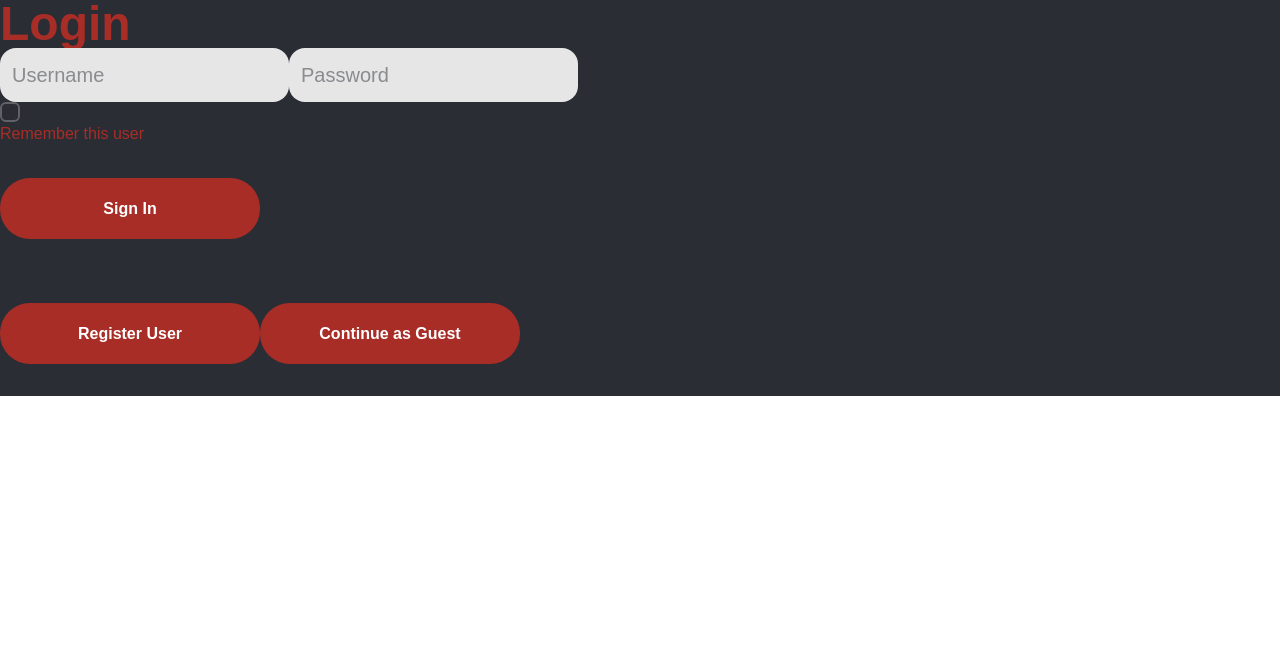
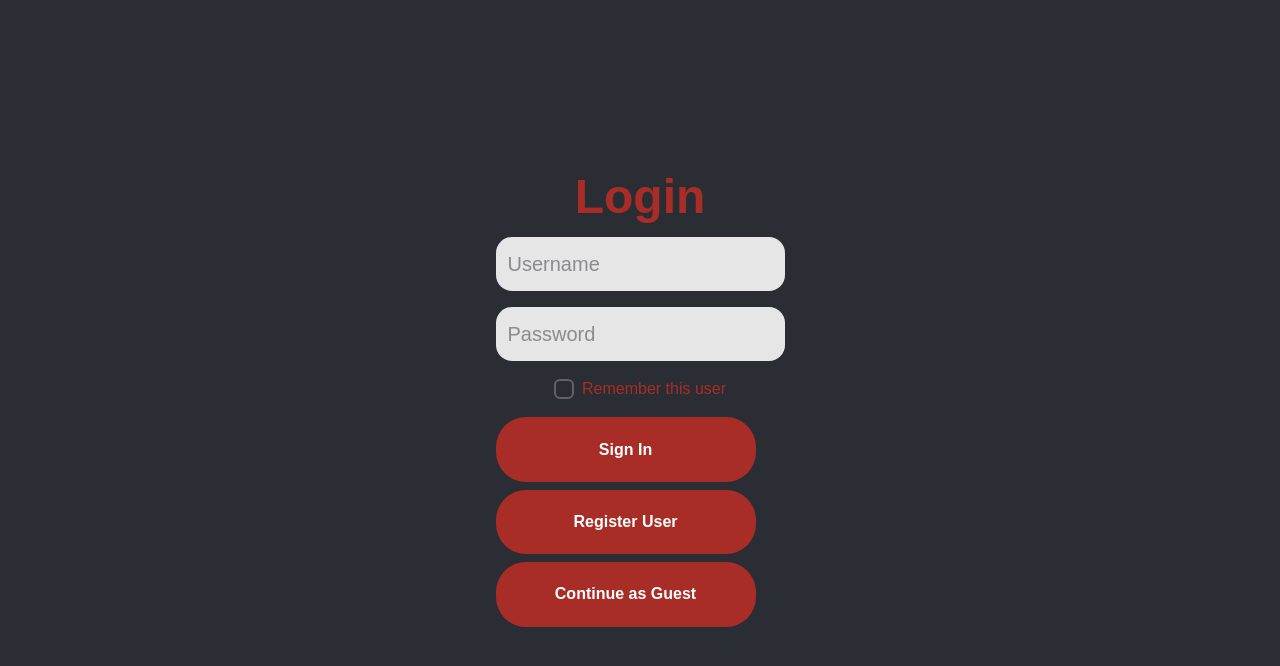
Before and after one commit to DiarmidGR/login-react-express, a React (Vite) app in the folder frontend/: page /login in a window 1280 px wide. Shown: the top 666 px of the page. Built offline with nearby package versions, Linux system fonts and the light colour scheme; a web font is replaced by a local one.

Commit message:
styling updates for Login page

```diff
--- a/frontend/src/index.css
+++ b/frontend/src/index.css
@@ -33,6 +33,7 @@
   display:flex;
   font-family: 'Switzer', sans-serif;
   font-weight:400;
+  height:100%;
 }
 
 body, html {
@@ -60,6 +61,7 @@ body, html {
     color: var(--secondary-color);
     border:none;
     padding:0.6em;
+    width: min-content;
 }
 
 .login-input:focus{
@@ -68,20 +70,19 @@ body, html {
 }
 
 /* login page buttons */
-button{
+.login-button{
     text-align:center;
     color:var(--third-light);
     background-color: var(--primary-color);
-    padding:1.1em 2em;
+    padding:1.2em 2em;
     border-radius:30px;
     transition: background-color 0.3s ease;
     cursor:pointer;
     border: 1px transparent solid;
     width:260px;
-    margin: 2em 0em;
     font-size:inherit;
 }
 
-button:hover{
+.login-button:hover{
     background-color: var(--primary-dark);
 }
--- a/frontend/src/pages/Login/Login.tsx
+++ b/frontend/src/pages/Login/Login.tsx
@@ -51,12 +51,13 @@ const Login: React.FC = () => {
 
   return (
     <>
-      <div className="login-container">
-        <form onSubmit={handleLogin} className="login-form">
-          <h1 className="login-header switzer-bold text-5xl">Login</h1>
+      <div className="login-container flex h-full justify-center items-center text-center">
+        <form onSubmit={handleLogin}>
+          <h1 className="login-header switzer-bold text-5xl mb-4">Login</h1>
+            <div className="flex flex-col">
               <input
                 type="text"
-              className="login-input switzer-regular"
+                className="login-input switzer-regular mb-4"
                 value={username}
                 onChange={(e) => setUsername(e.target.value)}
                 required
@@ -64,30 +65,34 @@ const Login: React.FC = () => {
               />
               <input
                 type="password"
-              className="login-input switzer-regular"
+                className="login-input switzer-regular mb-4"
                 value={password}
                 onChange={(e) => setPassword(e.target.value)}
                 required
                 placeholder="Password"
               />
-          <div className="remember-row login-child">
+            </div>
+          <div className="flex mb-4 items-center justify-center">
             <CheckboxComponent
               isChecked={rememberUser}
               setIsChecked={setRememberUser}
             />
-            <label className="remember-label switzer-regular">Remember this user</label>
-          </div>
-          <button type="submit" className="login-button switzer-bold">Sign In</button>
-        </form>
+            <label className="remember-label switzer-regular ml-2">Remember this user</label>
           </div>
 
-      <button className="switzer-bold" onClick={() => setIsRegisterOpen(true)}>Register User</button>
-      <button className="guest-button switzer-bold" onClick={() => navigate("/")}>Continue as Guest</button>
+          <div className="flex flex-col">
+            <button type="submit" className="login-button switzer-bold mb-2">Sign In</button>
+            <button className="login-button switzer-bold mb-2" onClick={() => setIsRegisterOpen(true)}>Register User</button>
+            <button className="login-button switzer-bold" onClick={() => navigate("/")}>Continue as Guest</button>
+          </div>
+
+        </form>
 
         <RegisterModal
           isOpen={isRegisterOpen}
           onClose={() => setIsRegisterOpen(false)}
         />
+      </div>
     </>
   );
 };
```
Lines whose indentation alone changed are shown as unchanged.
